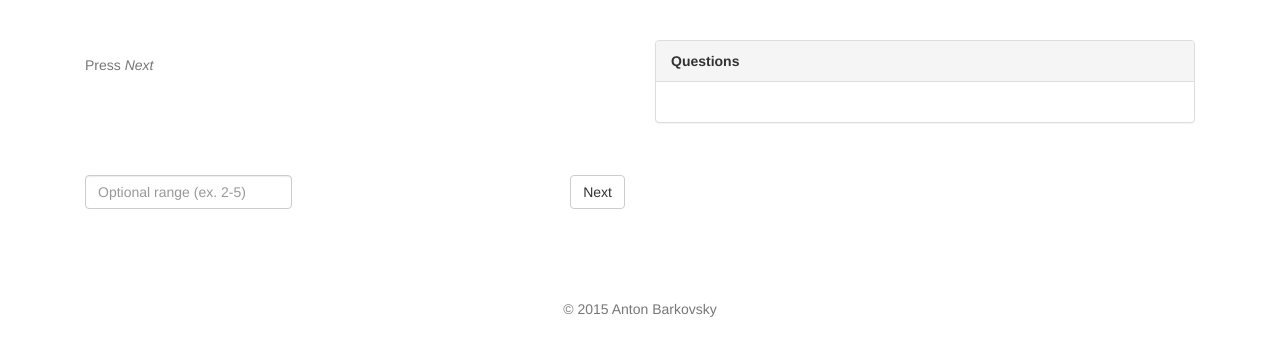
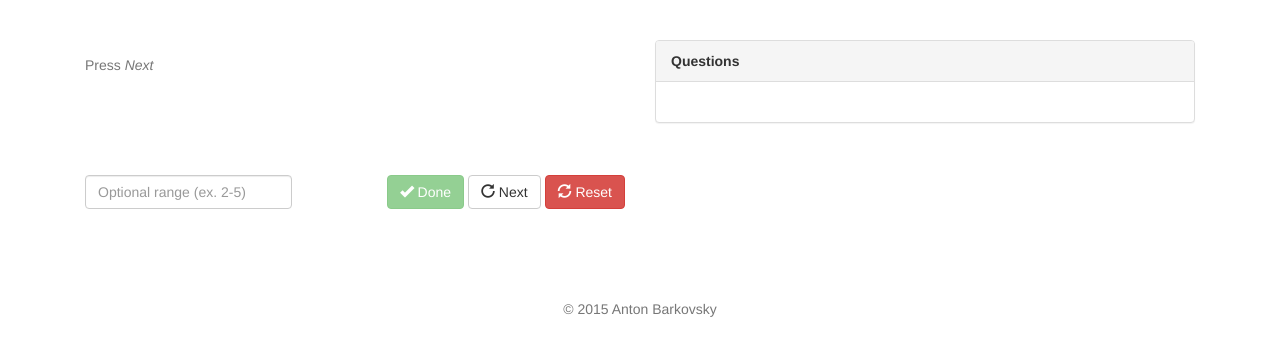
Before and after one commit to swarmer/tester, a Django app: template core/templates/test.html in a window 1280 px wide. Shown: the part 122-478 px from the top of the page. Run offline with Django 3.2, Linux system fonts and the light colour scheme; the template is opened without the code that fills it, so the values that code supplies are empty; some libraries are stand-ins or nearby versions.

Commit message:
Add 'done' and 'reset' test buttons

```diff
--- a/core/static/core/js/test.js
+++ b/core/static/core/js/test.js
@@ -3,6 +3,7 @@
 
 var questions = null;
 var questionsActive = null;
+var currentQuestionIndex = null;
 
 function randint(min, max) {
     return Math.floor(Math.random() * (max - min)) + min;
@@ -46,7 +47,7 @@ function getValidIndices(start, end) {
     return validIndices;
 }
 
-function nextClicked() {
+function nextQuestion() {
     var questions = getQuestions();
     var from, to;
     try {
@@ -79,10 +80,13 @@ function nextClicked() {
         $("#question-text").append(
             $("<span/>", {class: "text-success", text: "No more questions!"})
         );
+        $("#done-button").prop("disabled", true);
         return;
     }
+    $("#done-button").prop("disabled", false);
 
     var randomIndex = _.sample(validIndices);
+    currentQuestionIndex = randomIndex;
     var question = (randomIndex + 1) + ". " + questions[randomIndex];
 
     $("#question-text").text(question);
@@ -117,7 +121,17 @@ $(document).ready(function () {
     questions = getQuestions();
     questionsActive = fillArray(questions.length, true);
 
-    $("#next-button").click(nextClicked);
+    $("#done-button").click(function () {
+        setActive(currentQuestionIndex, false);
+        nextQuestion();
+    });
+
+    $("#next-button").click(nextQuestion);
+
+    $("#reset-button").click(function () {
+        for (var i = 0; i < questions.length; ++i)
+            setActive(i, true);
+    });
 
     $(".question-link").click(function(event) {
         event.preventDefault();
--- a/core/templates/test.html
+++ b/core/templates/test.html
@@ -20,9 +20,20 @@
     <div class="clearfix form-inline">
       <input type="text" id="question-range" class="form-control"
         placeholder="Optional range (ex. 2-5)">
-      <button type="button" id="next-button" class="btn btn-default pull-right">
-        Next
-      </button>
+      <div class="pull-right">
+        <button type="button" id="done-button" class="btn btn-success" disabled>
+          <span class="glyphicon glyphicon-ok" aria-hidden="true"></span>
+          Done
+        </button>
+        <button type="button" id="next-button" class="btn btn-default">
+          <span class="glyphicon glyphicon-repeat" aria-hidden="true"></span>
+          Next
+        </button>
+        <button type="button" id="reset-button" class="btn btn-danger">
+          <span class="glyphicon glyphicon-refresh" aria-hidden="true"></span>
+          Reset
+        </button>
+      </div>
     </div>
     <div id="range-error-box" class="alert alert-danger" role="alert">
         <span class="glyphicon glyphicon-exclamation-sign" aria-hidden="true"></span>
```
